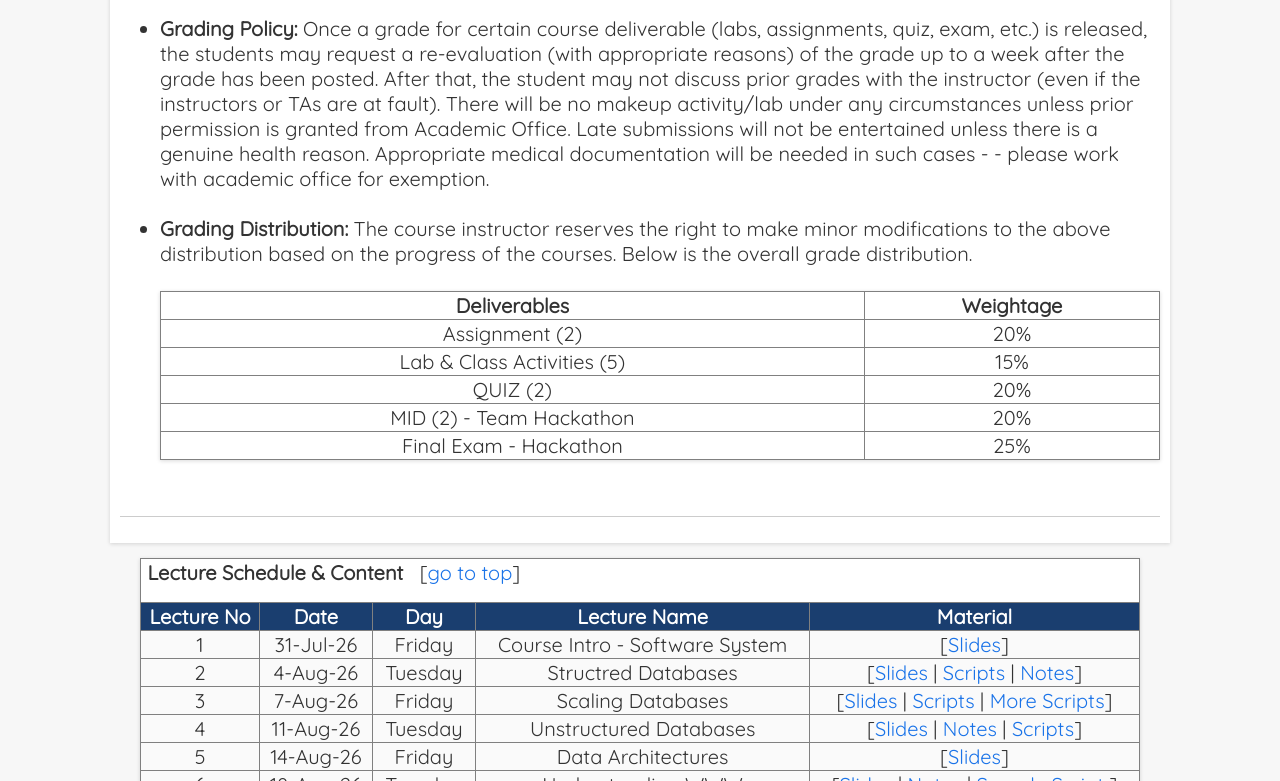
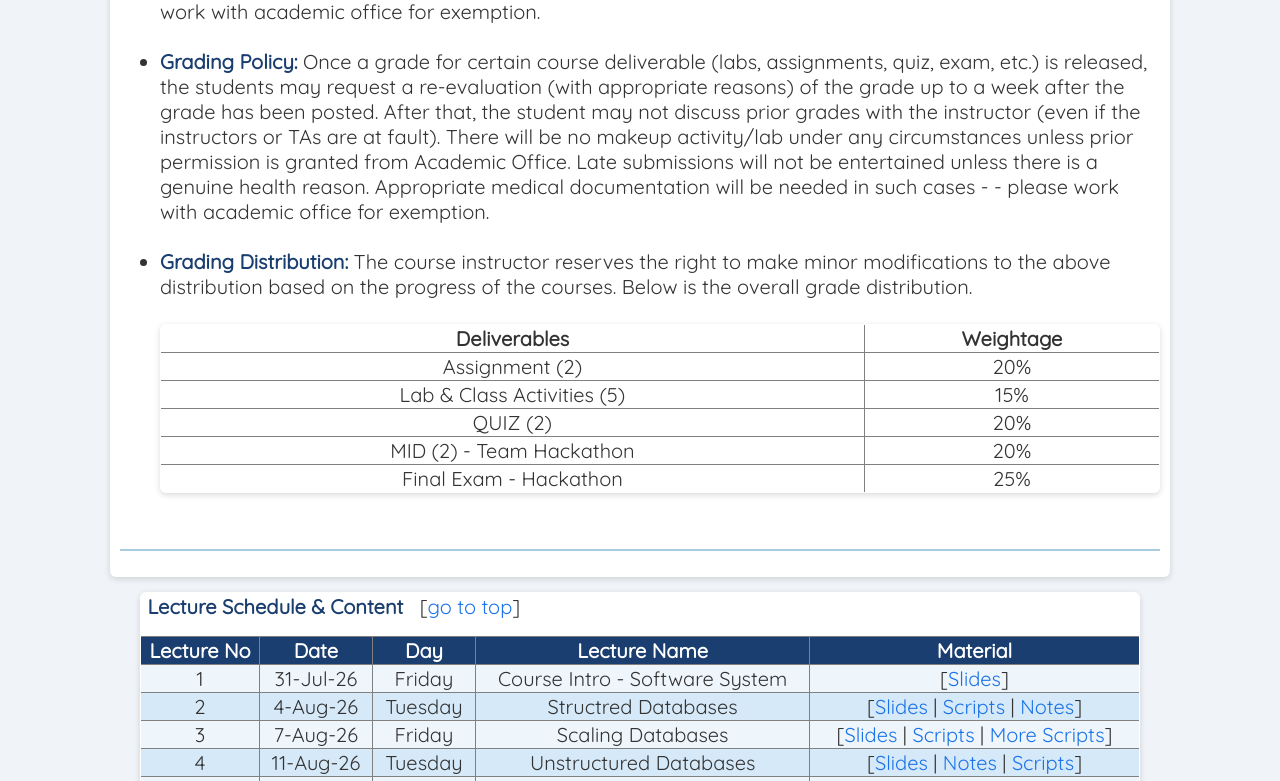
Before and after one commit to talenteco/talenteco.github.io, a plain HTML site: page ssdcoursepage.html in a window 1280 px wide. Shown: the part 2019-2800 px from the top of the page. Drawn offline with nearby package versions, Linux system fonts and the light colour scheme.

Commit message:
Update ssdstyle.css

```diff
--- a/ssdstyle.css
+++ b/ssdstyle.css
@@ -1,13 +1,16 @@
 body {
-    background-color: #f7f7f7;
+    background-color: #f0f4f8;
 }
 
 h1 {
-    color: #1a3e6f;
+    color: #ffffff;
+    background-color: #1a3e6f;
+    padding: 15px;
+    border-radius: 8px;
 }
 
 h3 {
-    color: #4a4a4a;
+    color: #2e5b9c;
 }
 
 a {
@@ -17,13 +20,15 @@ a {
 
 a:hover {
     text-decoration: underline;
-    color: #d35400;
+    color: #e67e22;
 }
 
 table {
     background-color: #ffffff;
-    box-shadow: 0 1px 4px rgba(0,0,0,0.15);
+    box-shadow: 0 2px 6px rgba(0,0,0,0.15);
     margin-bottom: 15px;
+    border-radius: 6px;
+    overflow: hidden;
 }
 
 .tg-7btt, .tg-bobw {
@@ -32,15 +37,24 @@ table {
 }
 
 .tg-c3ow, .tg-8d8j {
-    background-color: #fafafa;
+    background-color: #eef5fb;
+}
+
+tbody tr:nth-child(even) td.tg-c3ow,
+tbody tr:nth-child(even) td.tg-8d8j {
+    background-color: #d6e9f8;
 }
 
 tr:hover td.tg-c3ow,
 tr:hover td.tg-8d8j {
-    background-color: #eaf1fb;
+    background-color: #ffe8cc;
+}
+
+b {
+    color: #1a3e6f;
 }
 
 hr {
     border: none;
-    border-top: 1px solid #ccc;
+    border-top: 2px solid #a9cce3;
 }
```
